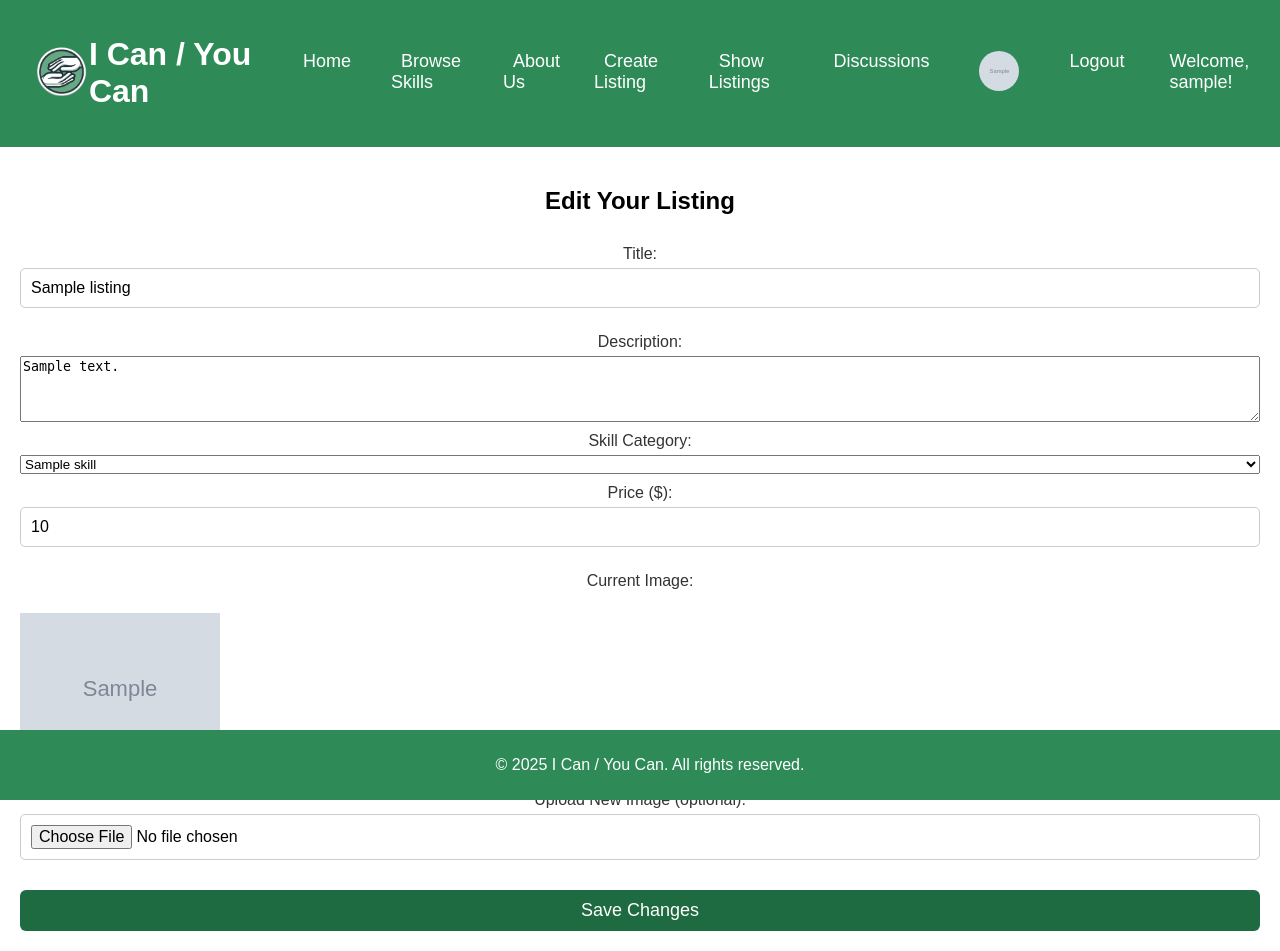
After one commit to kaanspgl/COSC360_MyFavoriteStudents, a PHP site: page /edit-listing.php?id=1 in a window 1280 px wide. The commit adds this page. Run offline with PHP 8.4, Linux system fonts and the light colour scheme; the visitor is signed in with stand-in values (Sample User, id 1); tables that the repository leaves empty or names only in its code hold one stand-in row (values such as "Sample post"); grey boxes marked "Sample" are stand-in pictures.

Commit message:
Created editing listings

```diff
--- a/config.php
+++ b/config.php
@@ -5,8 +5,6 @@ $user = 'root';
 $pass = '';
 
 $conn = new mysqli($host, $user, $pass, $db);
-
-// Check connection
 if ($conn->connect_error) {
     die("Database connection failed: " . $conn->connect_error);
 }
--- /dev/null
+++ b/edit-listing.php
@@ -0,0 +1,121 @@
+<?php
+session_start();
+include 'config.php';
+
+if (!isset($_SESSION['user_id'])) {
+    header('Location: login.php');
+    exit;
+}
+
+$currentUserId = $_SESSION['user_id'];
+$listing_id = $_GET['id'] ?? null;
+
+if (!$listing_id) {
+    die("Invalid listing ID.");
+}
+
+// Fetch listing to pre-fill form
+$stmt = $conn->prepare("SELECT l.title, l.description, l.price, l.image, l.skill_id, l.user_id
+                        FROM listings l WHERE l.id = ?");
+$stmt->bind_param("i", $listing_id);
+$stmt->execute();
+$stmt->bind_result($title, $description, $price, $image, $skill_id, $owner_id);
+$stmt->fetch();
+$stmt->close();
+
+if ($currentUserId !== $owner_id) {
+    die("Unauthorized: You do not own this listing.");
+}
+
+// Fetch skills for dropdown
+$skills = [];
+$skill_query = $conn->prepare("SELECT id, skill_name FROM skills ORDER BY skill_name ASC");
+$skill_query->execute();
+$skill_query->bind_result($skill_db_id, $skill_name);
+while ($skill_query->fetch()) {
+    $skills[] = ['id' => $skill_db_id, 'name' => $skill_name];
+}
+$skill_query->close();
+
+// Handle form submission
+if ($_SERVER['REQUEST_METHOD'] === 'POST') {
+    $new_title = htmlspecialchars(trim($_POST['title']));
+    $new_description = htmlspecialchars(trim($_POST['description']));
+    $new_skill_id = intval($_POST['skill_id']);
+    $new_price = floatval($_POST['price']);
+
+    $newImagePath = $image; // Default to old image
+    if (isset($_FILES['image']) && $_FILES['image']['error'] === UPLOAD_ERR_OK) {
+        $targetDir = "uploads/";
+        if (!is_dir($targetDir)) mkdir($targetDir);
+        $newImagePath = $targetDir . basename($_FILES['image']['name']);
+        move_uploaded_file($_FILES['image']['tmp_name'], $newImagePath);
+    }
+
+    // Update the listing
+    $update_stmt = $conn->prepare("UPDATE listings SET title=?, description=?, price=?, image=?, skill_id=? WHERE id=?");
+    $update_stmt->bind_param("ssdssi", $new_title, $new_description, $new_price, $newImagePath, $new_skill_id, $listing_id);
+
+    if ($update_stmt->execute()) {
+        header('Location: show-listings.php');
+        exit;
+    } else {
+        echo "<script>alert('Failed to update listing');</script>";
+    }
+    $update_stmt->close();
+}
+?>
+
+<!DOCTYPE html>
+<html lang="en">
+<head>
+    <meta charset="UTF-8">
+    <meta name="viewport" content="width=device-width, initial-scale=1.0">
+    <title>Edit Listing - I Can / You Can</title>
+    <link rel="stylesheet" href="style.css">
+</head>
+<body>
+<?php include 'header.php'; ?>
+
+<main>
+    <section class="form-container">
+        <h2>Edit Your Listing</h2>
+        <form action="edit-listing.php?id=<?php echo $listing_id; ?>" method="POST" enctype="multipart/form-data">
+            <label>Title:</label>
+            <input type="text" name="title" value="<?php echo htmlspecialchars($title); ?>" required>
+
+            <label>Description:</label>
+            <textarea name="description" rows="4" required><?php echo htmlspecialchars($description); ?></textarea>
+
+            <label>Skill Category:</label>
+            <select name="skill_id" required>
+                <?php foreach ($skills as $skill): ?>
+                    <option value="<?php echo $skill['id']; ?>" <?php if ($skill['id'] == $skill_id) echo 'selected'; ?>>
+                        <?php echo htmlspecialchars($skill['name']); ?>
+                    </option>
+                <?php endforeach; ?>
+            </select>
+
+            <label>Price ($):</label>
+            <input type="number" name="price" step="0.01" value="<?php echo htmlspecialchars($price); ?>" required>
+
+            <label>Current Image:</label><br>
+            <?php if ($image): ?>
+                <img src="<?php echo htmlspecialchars($image); ?>" alt="Current Image" style="max-width: 200px;"><br>
+            <?php else: ?>
+                <p>No image uploaded.</p>
+            <?php endif; ?>
+
+            <label>Upload New Image (optional):</label>
+            <input type="file" name="image" accept="image/*">
+
+            <button type="submit">Save Changes</button>
+        </form>
+    </section>
+</main>
+
+<footer>
+    <p>&copy; 2025 I Can / You Can. All rights reserved.</p>
+</footer>
+</body>
+</html>
--- a/header.php
+++ b/header.php
@@ -8,7 +8,7 @@ $profilePicture = 'images/user.png';
 $username = '';
 
 if ($isLoggedIn) {
-    include 'config.php';
+    include ('config.php');
     if (!$conn->connect_error) {
         $stmt = $conn->prepare("SELECT profile_picture, username FROM users WHERE id = ?");
         $stmt->bind_param("i", $_SESSION['user_id']);
--- a/login.php
+++ b/login.php
@@ -1,7 +1,7 @@
 <?php
 session_start();
 
-include 'config.php';
+include ('config.php');
 
 if ($_SERVER['REQUEST_METHOD'] === 'POST') {
     $email = filter_var($_POST['email'], FILTER_SANITIZE_EMAIL);
--- a/register.php
+++ b/register.php
@@ -1,8 +1,7 @@
 <?php
 session_start();
 
-include 'config.php';
-
+include ('config.php');
 // Form submission
 if ($_SERVER['REQUEST_METHOD'] === 'POST') {
     // Sanitize user input
--- a/style.css
+++ b/style.css
@@ -471,4 +471,20 @@ button:hover {
     color: #444;
     border-bottom: 1px solid #ccc;
 }
+
+.edit-button, button {
+    display: inline-block;
+    padding: 10px 20px;
+    background-color: #1E6B42;
+    color: white;
+    border: none;
+    border-radius: 6px;
+    text-decoration: none;
+    margin-top: 15px;
+}
+
+.edit-button:hover, button:hover {
+    background-color: #145732;
+}
+
 /*end of discussion styling*/
```
Also changed, not shown: show-listings.php (+23 -5 lines), uploads/skelebone.png (added).
